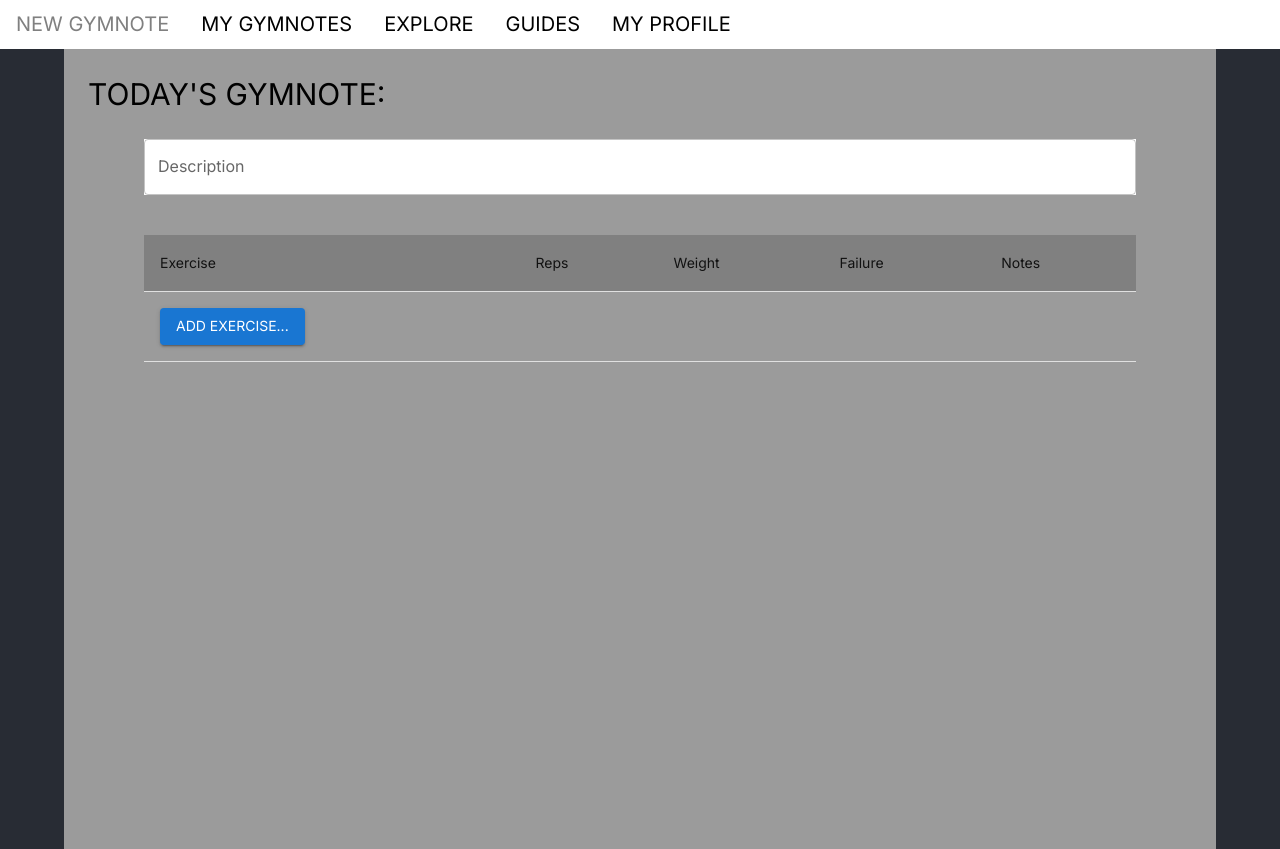
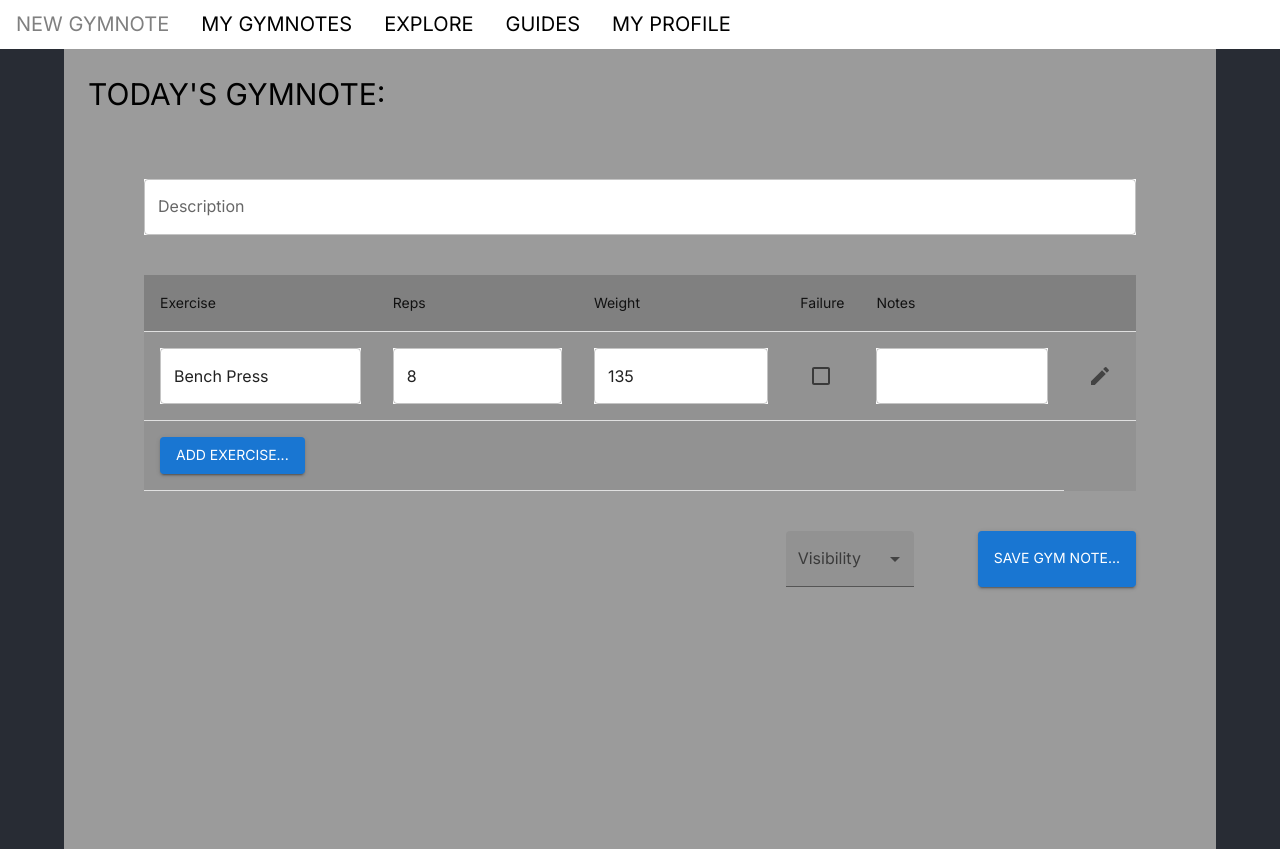
Before and after one commit to rakenduste-programmeerimine-2022/gym-note, a React (Create React App) app in the folder FrontEnd/: page / in a window 1280 px wide. Built offline with nearby package versions, Linux system fonts and the light colour scheme; a web font is replaced by a local one.

Commit message:
Adding new gymnote page frontend pretty much finished, needs some tweaks but the basics are there

```diff
--- a/FrontEnd/package.json
+++ b/FrontEnd/package.json
@@ -6,7 +6,8 @@
     "@emotion/react": "^11.10.5",
     "@emotion/styled": "^11.10.5",
     "@fontsource/roboto": "^4.5.8",
-    "@mui/material": "^5.10.13",
+    "@mui/icons-material": "^5.11.0",
+    "@mui/material": "^5.11.3",
     "@testing-library/jest-dom": "^5.16.5",
     "@testing-library/react": "^13.4.0",
     "@testing-library/user-event": "^13.5.0",
--- a/FrontEnd/src/pages/NewGymNote.js
+++ b/FrontEnd/src/pages/NewGymNote.js
@@ -1,13 +1,25 @@
 import * as React from 'react';
 import CssBaseline from "@mui/material/CssBaseline";
-import {Button, Container, Table, TableBody, TableCell, TableHead, TableRow, TextField} from "@mui/material";
+import {
+    Button,
+    Checkbox,
+    Container, FormControl,
+    IconButton, InputLabel, MenuItem, Select, Stack,
+    Table,
+    TableBody,
+    TableCell,
+    TableHead,
+    TableRow,
+    TextField
+} from "@mui/material";
 import Box from "@mui/material/Box";
+import EditIcon from '@mui/icons-material/Edit';
 
-
-function ExerciseTable(){
-    return(
-        <Box paddingX={10} fontFamily={"Inter"}>
-            <Table>
+function ExerciseTable(props) {
+    const { tableData, setTableData, editMode, setEditMode } = props;
+    return (
+        <Box fontFamily={"Inter"}>
+            <Table sx={{backgroundColor: "#929292" }}>
                 <TableHead>
                     <TableRow sx={{ backgroundColor: "gray" }}>
                         <TableCell>Exercise</TableCell>
@@ -15,45 +27,132 @@ function ExerciseTable(){
                         <TableCell>Weight</TableCell>
                         <TableCell>Failure</TableCell>
                         <TableCell>Notes</TableCell>
+                        <TableCell></TableCell>
                     </TableRow>
                 </TableHead>
-                <CurrentRow></CurrentRow>
+                <TableBody>
+                    {tableData.map((row) => ( /* Here goes what the rows look like at first*/
+                        <TableRow key={row.id} onClick={() => setEditMode({ ...editMode, [row.id]: !editMode[row.id] })}>
+                            {editMode[row.id] ? (
+                                <>
+                                    <TableCell>{row.exercise}</TableCell>
+                                    <TableCell>{row.reps}</TableCell>
+                                    <TableCell>{row.weight}</TableCell>
+                                    <TableCell>{row.failure ? "Yes" : "No"}</TableCell>
+                                    <TableCell>{row.notes}</TableCell>
+                                </>
+                            ) : (
+                                <>
+                                    <TableCell>
+                                        <TextField sx={{backgroundColor: 'white'}} id={`exercise-${row.id}`} variant="outlined" defaultValue={row.exercise} />
+                                    </TableCell>
+                                    <TableCell>
+                                        <TextField sx={{backgroundColor: 'white'}} id={`reps-${row.id}`} variant="outlined" defaultValue={row.reps} />
+                                    </TableCell>
+                                    <TableCell>
+                                        <TextField sx={{backgroundColor: 'white'}} id={`weight-${row.id}`} variant="outlined" defaultValue={row.weight} />
+                                    </TableCell>
+                                    <TableCell>
+                                        <Checkbox id={`failure-${row.id}`} defaultValue={row.failure} />
+                                    </TableCell>
+                                    <TableCell>
+                                        <TextField sx={{backgroundColor: 'white'}} id={`notes-${row.id}`} variant="outlined" defaultValue={row.notes} />
+                                    </TableCell>
+                                </>
+                            )}
+                            <TableCell> <IconButton><EditIcon/></IconButton> </TableCell>
+                        </TableRow>
+
+                    ))}
+                    <TableRow>
+                        <TableCell>
+                            <Button variant="contained" onClick={() => handleAddRow(tableData, setTableData, editMode, setEditMode)}>Add exercise...</Button>
+                        </TableCell>
+                        <TableCell></TableCell>
+                        <TableCell></TableCell>
+                        <TableCell></TableCell>
+                        <TableCell></TableCell>
+                    </TableRow>
+                </TableBody>
             </Table>
         </Box>
-    )
+    );
+} /* MAJOR BUG!!!!!!!!!! FIX SOMEDAY!!!!!!!!!!!!!!! */
+
+function handleAddRow(tableData, setTableData, editMode, setEditMode) {
+    setEditMode({ ...editMode, [tableData[tableData.length - 1].id]: true }); //This does it so the last row is put out of the edit mode
+    // Here are the default values
+    const newRow = {
+        id: tableData.length + 1,
+        exercise: "",
+        reps: 0,
+        weight: 0,
+        failure: false,
+        notes: "",
+    };
+
+    // Here it adds a new row
+    setTableData([...tableData, newRow]);
 }
 
-function CurrentRow(){
-    return(
-    <TableBody>
-        <TableRow>
-            <TableCell>
-                <Button variant="contained"   onClick={() => AddRow() }>Add exercise...</Button>
-            </TableCell>
-            <TableCell></TableCell>
-            <TableCell></TableCell>
-            <TableCell></TableCell>
-            <TableCell></TableCell> {/* These bunch of tablecells are just for cosmetic effect, plz no touchy*/}
-        </TableRow>
-    </TableBody>
-    )
-}
+function SelectPrivacy() {
+    const [privacy, setPrivacy] = React.useState('');
 
-export default function NewGymNote(){
+    const handleChange = (event) => {
+        setPrivacy(event.target.value);
+    };
+
+    return (
+        <Box sx={{ width:"10vw" }}>
+            <FormControl variant={"filled"} fullWidth>
+                <InputLabel id="PrivacySelectLabel">Visibility</InputLabel> {/* TODO: Maybe add a default select? Seems kind of a hassle to do rn but if we have the time */}
+                <Select
+                    labelId="PrivacySelectLabel"
+                    id="PrivacySelect"
+                    value={privacy}
+                    label="Privacy"
+                    onChange={handleChange}
+                >
+                    <MenuItem value={false}>Public</MenuItem>
+                    <MenuItem value={true}>Private</MenuItem>
+                </Select>
+            </FormControl>
+        </Box>
+        )
+    }
+
+export default function NewGymNote() {
+    const [editMode, setEditMode] = React.useState({});
+    const [tableData, setTableData] = React.useState([
+        {
+            id: 1,
+            exercise: "Bench Press",
+            reps: 8,
+            weight: 135,
+            failure: false,
+            notes: "",
+        },
+    ]);
+
     return (
         <React.Fragment>
-            <CssBaseline />
+            <CssBaseline/>
             <Container fixed>
-                <Box sx={{ bgcolor: '#9b9b9b', height: '100vh' }}>
+                <Box sx={{bgcolor: '#9b9b9b', height: '100vh'}}>
                     <Box textAlign={"left"} lineHeight={3} paddingLeft={3} color={"black"} fontSize={30}>
                         TODAY'S GYMNOTE:</Box>
-
-                    <Box paddingX={10} fontFamily={"Inter"} paddingBottom={5}>
-                        <TextField sx={{ backgroundColor: 'white'}} //TODO: fix the font, set to Inter
-                                   id="NoteDescription" label="Description" variant="outlined" fullWidth multiline> Why can I put random text here lol </TextField>
+                    <Box paddingX={10} paddingTop={5}>
+                        <Box fontFamily={"Inter"} paddingBottom={5}>
+                            <TextField sx={{backgroundColor: 'white'}} //TODO: fix the font, set to Inter
+                                       id="NoteDescription" label="Description" variant="outlined" fullWidth multiline> Why
+                                can I put random text here lol </TextField>
+                        </Box>
+                        <ExerciseTable tableData={tableData} setTableData={setTableData} editMode={editMode} setEditMode={setEditMode} />
+                        <Stack direction="row" justifyContent="flex-end" spacing={8} paddingTop={5}>
+                            <SelectPrivacy/> <Button variant={"contained"}>Save gym note...</Button>
+                        </Stack>
                     </Box>
-                    <ExerciseTable/>
-                </Box>
+                </Box> {/*This is getting really long... Should I maybe move the table into components? I honestly don't know and don't wanna break anything*/}
             </Container>
         </React.Fragment>
     )
```
Also changed, not shown: 1 other file (tests, documents, lock files or other folders).
